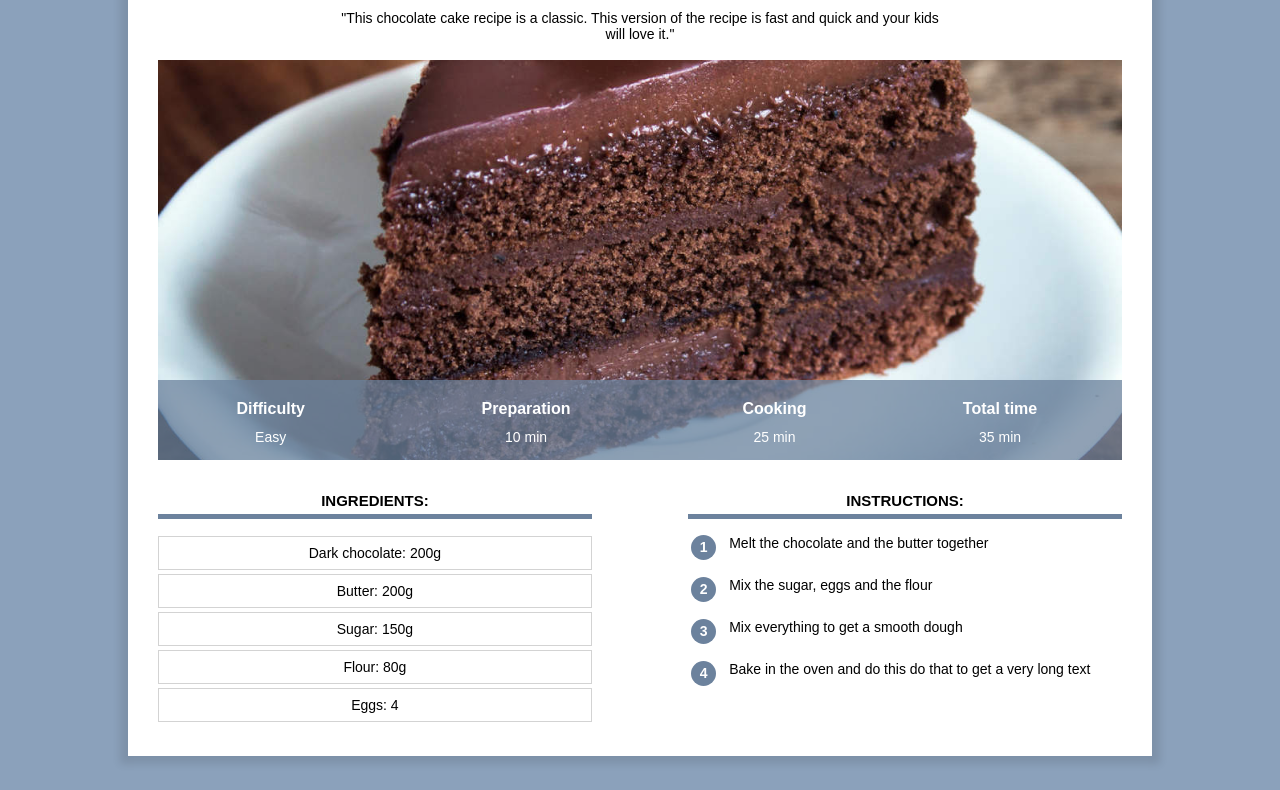
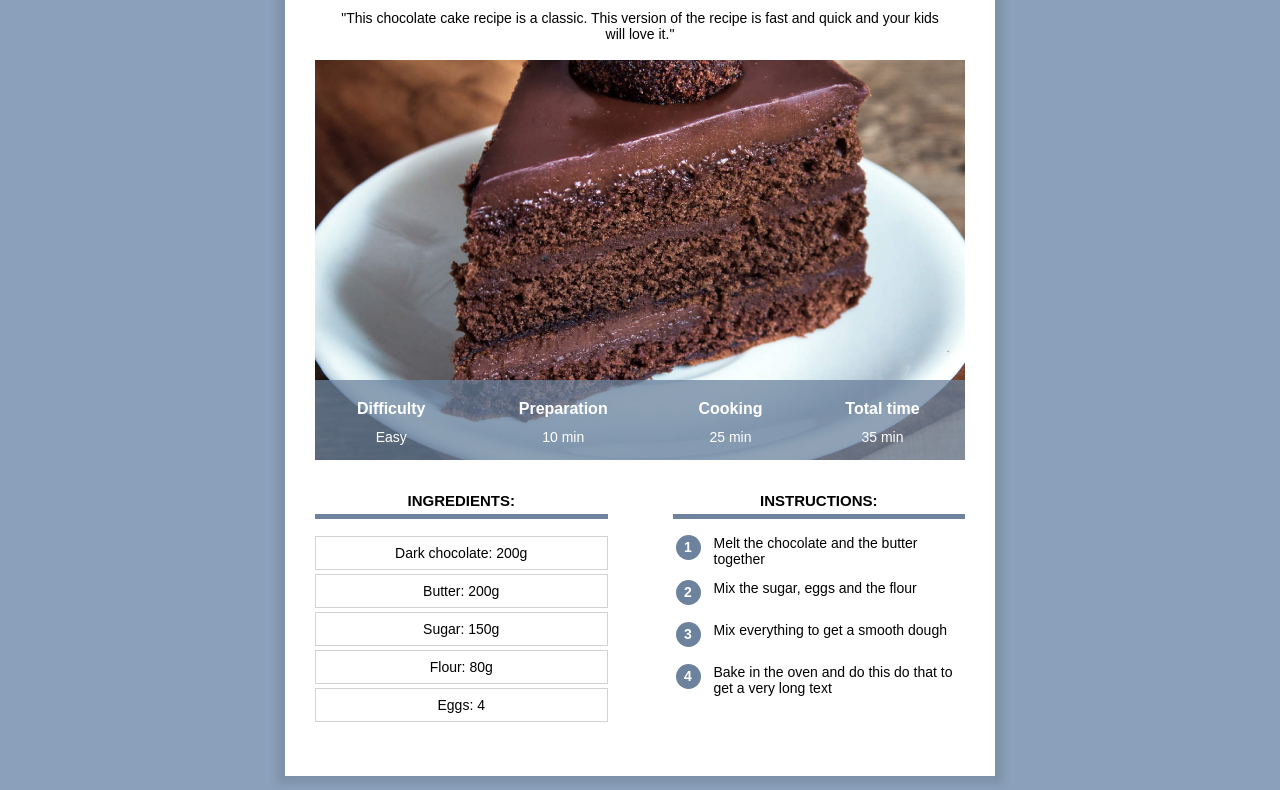
Before and after one commit to bobby-jeneric/jrouxlearn_recipe_site, a plain HTML site: page index.html in a window 1280 px wide. Shown: the part 140-930 px from the top of the page. Drawn offline with Linux system fonts and the light colour scheme.

Commit message:
Add files via upload

```diff
--- a/index.html
+++ b/index.html
@@ -2,6 +2,8 @@
 <html>
     <head>
         <title>Chocolate cake</title>
+        <meta charset="UTF-8">
+        <meta name="viewport" content="width=device-width, initial-scale=1.0">
         <link rel="stylesheet" href="recipe.css" />
     </head>
     <body>
--- a/recipe.css
+++ b/recipe.css
@@ -30,9 +30,8 @@ p.category {
 
 div.content {
     background-color: white;
-    margin: 60px 10% 80px 10%;
-    padding: 0px 30px 30px 30px;
-    min-width: 350px;
+    margin: 40px 8px 80px 8px;
+    padding: 0px 8px 20px 8px;
     box-shadow: 0px 0px 8px 8px rgba(0, 0, 0, 0.1);
     overflow: visible;
 }
@@ -70,19 +69,19 @@ table.info {
     width: 100%;
     color: white;
     background-color: #6C829DC0;
-    height: 80px;
+    height: 50px;
 }
 
 table.info td {
     text-align: center;
     vertical-align: top;
-    font-size: 14px;
+    font-size: 13px;
 }
 table.info th {
     text-align: center;
     vertical-align: bottom;
     padding-bottom: 8px;
-    font-size: 16px;
+    font-size: 15px;
 }
 
 /* Comment is CSS */
@@ -102,11 +101,12 @@ div.column1, div.column2 {
 div.column1 {
     /* background-color: lightblue; */
     display: inline-block;
+    margin-bottom: 20px;
 }
 
 div.col {
     margin-top: 20px;
-    width: 45%;
+    width: 100%;
 }
 
 div.col h2 {
@@ -119,7 +119,7 @@ div.col h2 {
 
 div.column2 {
     /* background-color: lime; */
-    float: right;
+    /*float: right;*/
 }
 
 div.col ul li {
@@ -166,3 +166,47 @@ table.instructions tr {
     height: 40px;
 
 }
+
+
+/* Desktop */
+@media only screen and (min-width: 768px) {
+    div.content {
+        background-color: white;
+        margin: 60px 10% 80px 10%;
+        padding: 0px 30px 30px 30px;
+        min-width: 350px;
+        max-width: 650px;
+    }
+
+    table.info {
+        height: 80px;
+    }
+
+    table.info td {
+        font-size: 14px;
+    }
+    table.info th {
+        font-size: 16px;
+    }
+
+    div.col {
+        width: 45%;
+    }
+
+    div.column1 {
+        margin-right: 10%;
+    }
+
+    div.column2 {
+        float: right;
+    }
+}
+
+/* Very large screen */
+@media only screen and (min-width: 900px) {
+    div.content {
+        margin-left: auto;
+        margin-right: auto;
+        width: 650px;
+    }
+}
```
